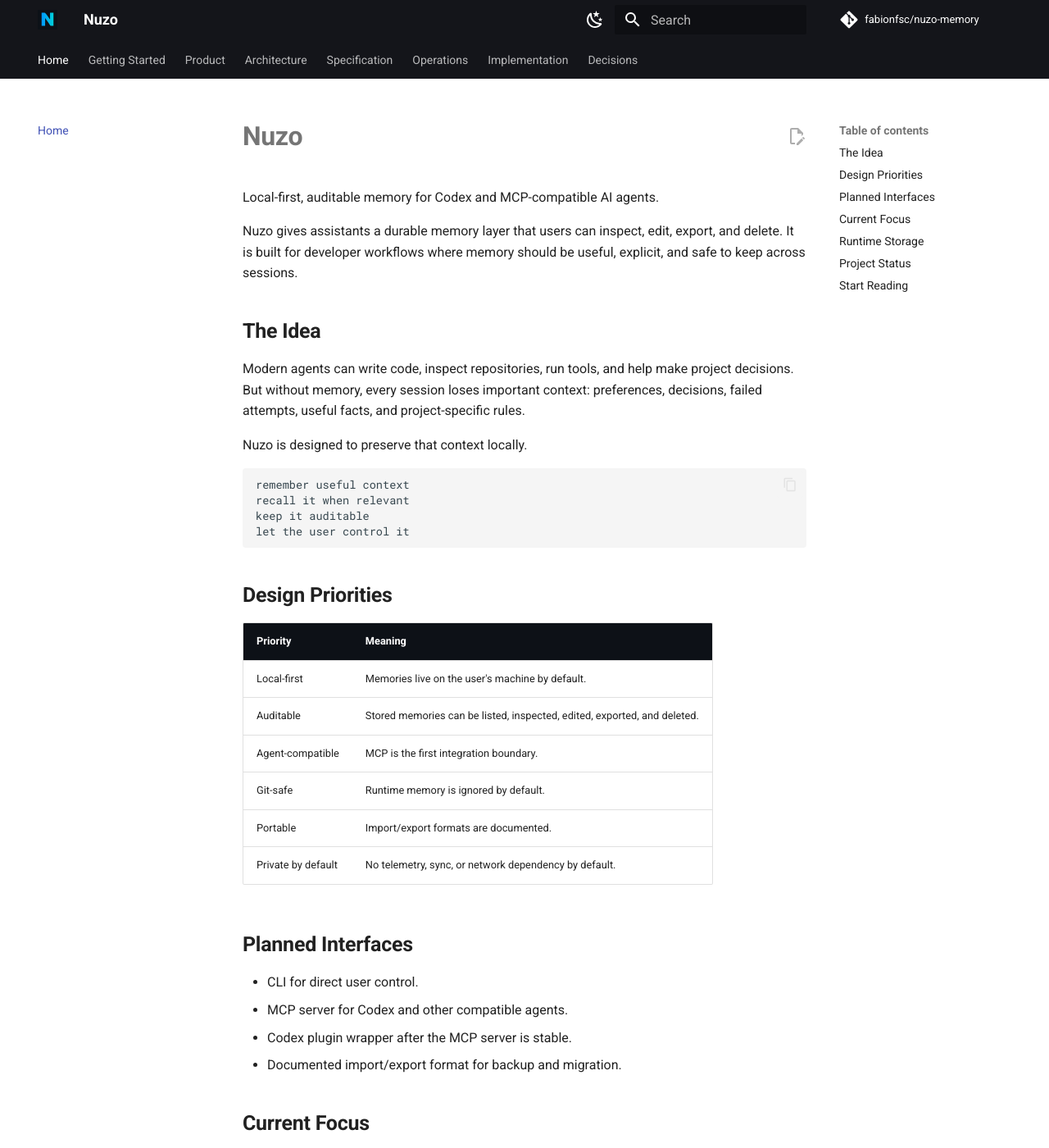
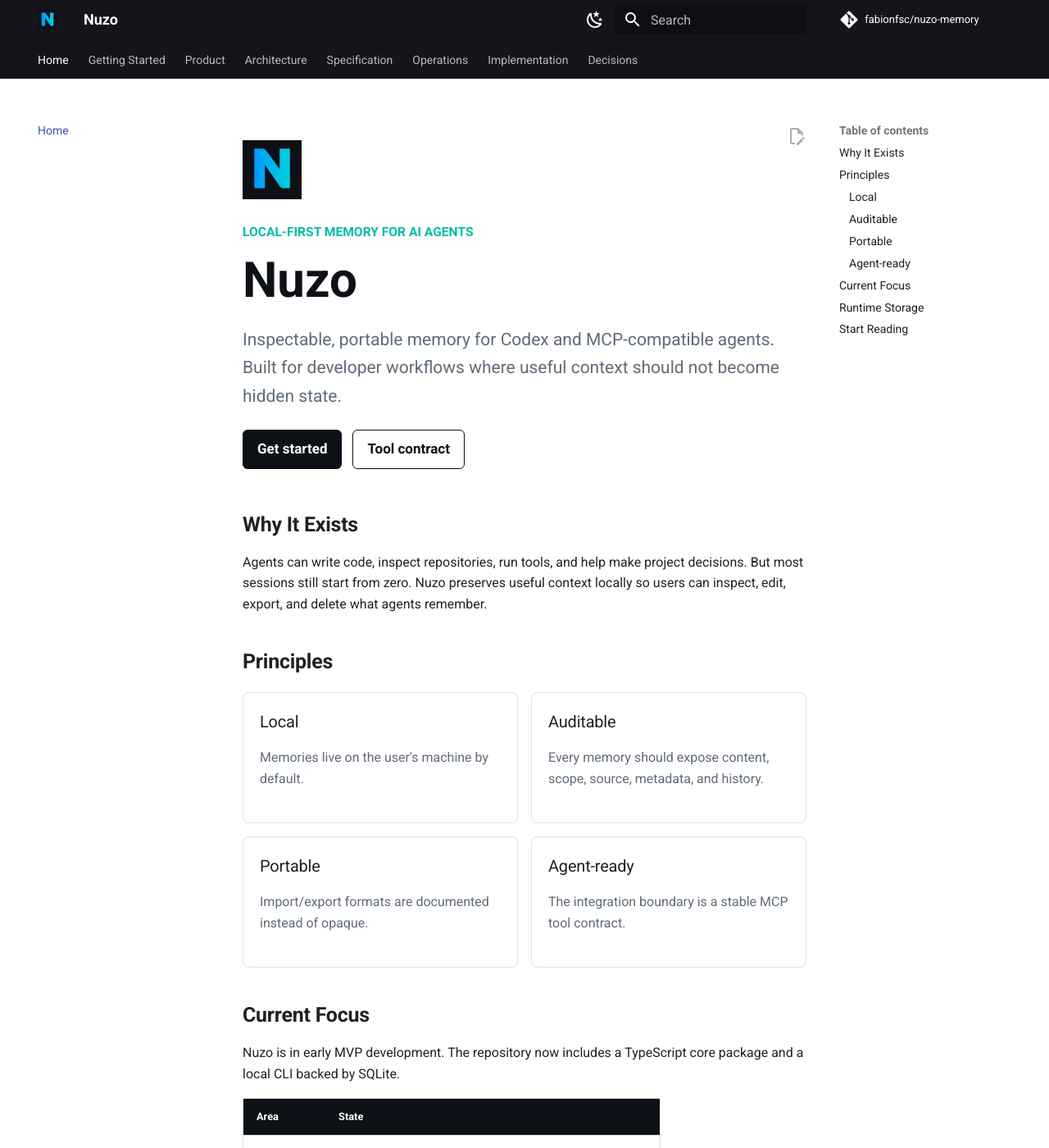
Before and after one commit to fabionfsc/nuzo-memory, an MkDocs documentation site: the page built from docs/index.md, in a window 1280 px wide and 1400 px high. Shown: the whole window at 82% size. Built offline with MkDocs 1.6.1 and Material for MkDocs 9.7.7, drawn with Linux system fonts in a browser that asks for light colours; comment, search, counter and statistics services are not loaded; some of the changed text lies outside the part shown.

Commit message:
Polish Nuzo presentation

````diff
--- a/docs/assets/stylesheets/extra.css
+++ b/docs/assets/stylesheets/extra.css
@@ -1,6 +1,8 @@
 :root {
   --md-primary-fg-color: #0d1117;
   --md-accent-fg-color: #00d1da;
+  --nuzo-border: rgba(13, 17, 23, 0.12);
+  --nuzo-muted: #5f6b7a;
 }
 
 .md-header,
@@ -34,3 +36,131 @@
 .md-typeset details {
   border-radius: 8px;
 }
+
+.nuzo-hero {
+  margin: 1.25rem 0 2.5rem;
+  max-width: 760px;
+}
+
+.nuzo-hero__logo {
+  width: 72px;
+  height: 72px;
+  margin-bottom: 1rem;
+}
+
+.nuzo-eyebrow {
+  margin: 0 0 0.35rem;
+  color: var(--md-accent-fg-color);
+  font-size: 0.78rem;
+  font-weight: 700;
+  letter-spacing: 0;
+  text-transform: uppercase;
+}
+
+.md-typeset .nuzo-hero h1 {
+  margin: 0;
+  color: #0d1117;
+  font-size: 3rem;
+  font-weight: 800;
+  letter-spacing: 0;
+}
+
+.nuzo-lead {
+  max-width: 680px;
+  margin: 0.8rem 0 1.2rem;
+  color: var(--nuzo-muted);
+  font-size: 1.05rem;
+  line-height: 1.65;
+}
+
+.nuzo-actions {
+  display: flex;
+  flex-wrap: wrap;
+  gap: 0.65rem;
+  margin: 0;
+}
+
+.md-typeset .nuzo-button {
+  display: inline-flex;
+  align-items: center;
+  min-height: 2.25rem;
+  padding: 0.45rem 0.85rem;
+  border: 1px solid #0d1117;
+  border-radius: 6px;
+  background: #0d1117;
+  color: #ffffff;
+  font-size: 0.85rem;
+  font-weight: 700;
+}
+
+.md-typeset .nuzo-button:hover {
+  background: #111827;
+  color: #ffffff;
+}
+
+.md-typeset .nuzo-button--secondary {
+  background: transparent;
+  color: #0d1117;
+}
+
+.md-typeset .nuzo-button--secondary:hover {
+  background: rgba(13, 17, 23, 0.05);
+  color: #0d1117;
+}
+
+.nuzo-grid {
+  display: grid;
+  grid-template-columns: repeat(2, minmax(0, 1fr));
+  gap: 0.8rem;
+  margin: 1rem 0 1.8rem;
+}
+
+.nuzo-card {
+  min-height: 8rem;
+  padding: 1rem;
+  border: 1px solid var(--nuzo-border);
+  border-radius: 8px;
+  background: rgba(255, 255, 255, 0.72);
+}
+
+.md-typeset .nuzo-card h3 {
+  margin-top: 0;
+  font-size: 1rem;
+}
+
+.md-typeset .nuzo-card p {
+  margin-bottom: 0;
+  color: var(--nuzo-muted);
+}
+
+[data-md-color-scheme="slate"] {
+  --nuzo-border: rgba(255, 255, 255, 0.14);
+  --nuzo-muted: #aeb8c5;
+}
+
+[data-md-color-scheme="slate"] .md-typeset .nuzo-hero h1,
+[data-md-color-scheme="slate"] .md-typeset .nuzo-button--secondary {
+  color: #ffffff;
+}
+
+[data-md-color-scheme="slate"] .nuzo-card {
+  background: rgba(255, 255, 255, 0.03);
+}
+
+[data-md-color-scheme="slate"] .md-typeset .nuzo-button--secondary {
+  border-color: rgba(255, 255, 255, 0.38);
+}
+
+[data-md-color-scheme="slate"] .md-typeset .nuzo-button--secondary:hover {
+  background: rgba(255, 255, 255, 0.08);
+}
+
+@media screen and (max-width: 640px) {
+  .md-typeset .nuzo-hero h1 {
+    font-size: 2.35rem;
+  }
+
+  .nuzo-grid {
+    grid-template-columns: 1fr;
+  }
+}
--- a/docs/index.md
+++ b/docs/index.md
@@ -1,80 +1,73 @@
-# Nuzo
+<section class="nuzo-hero">
+  <img src="assets/logo.svg" alt="Nuzo" class="nuzo-hero__logo">
+  <p class="nuzo-eyebrow">Local-first memory for AI agents</p>
+  <h1>Nuzo</h1>
+  <p class="nuzo-lead">
+    Inspectable, portable memory for Codex and MCP-compatible agents.
+    Built for developer workflows where useful context should not become hidden state.
+  </p>
+  <p class="nuzo-actions">
+    <a href="getting-started/" class="nuzo-button">Get started</a>
+    <a href="spec/tools/" class="nuzo-button nuzo-button--secondary">Tool contract</a>
+  </p>
+</section>
 
-Local-first, auditable memory for Codex and MCP-compatible AI agents.
+## Why It Exists
 
-Nuzo gives assistants a durable memory layer that users can inspect, edit, export, and delete. It is built for developer workflows where memory should be useful, explicit, and safe to keep across sessions.
+Agents can write code, inspect repositories, run tools, and help make project decisions. But most sessions still start from zero. Nuzo preserves useful context locally so users can inspect, edit, export, and delete what agents remember.
 
-## The Idea
+## Principles
 
-Modern agents can write code, inspect repositories, run tools, and help make project decisions. But without memory, every session loses important context: preferences, decisions, failed attempts, useful facts, and project-specific rules.
+<div class="nuzo-grid" markdown>
 
-Nuzo is designed to preserve that context locally.
+<div class="nuzo-card" markdown>
+### Local
+Memories live on the user's machine by default.
+</div>
 
-```text
-remember useful context
-recall it when relevant
-keep it auditable
-let the user control it
-```
+<div class="nuzo-card" markdown>
+### Auditable
+Every memory should expose content, scope, source, metadata, and history.
+</div>
 
-## Design Priorities
+<div class="nuzo-card" markdown>
+### Portable
+Import/export formats are documented instead of opaque.
+</div>
 
-| Priority | Meaning |
-| --- | --- |
-| Local-first | Memories live on the user's machine by default. |
-| Auditable | Stored memories can be listed, inspected, edited, exported, and deleted. |
-| Agent-compatible | MCP is the first integration boundary. |
-| Git-safe | Runtime memory is ignored by default. |
-| Portable | Import/export formats are documented. |
-| Private by default | No telemetry, sync, or network dependency by default. |
+<div class="nuzo-card" markdown>
+### Agent-ready
+The integration boundary is a stable MCP tool contract.
+</div>
 
-## Planned Interfaces
-
-- CLI for direct user control.
-- MCP server for Codex and other compatible agents.
-- Codex plugin wrapper after the MCP server is stable.
-- Documented import/export format for backup and migration.
+</div>
 
 ## Current Focus
 
-The repository is moving from documentation init into Stage 1 planning.
+Nuzo is in early MVP development. The repository now includes a TypeScript core package and a local CLI backed by SQLite.
 
-| Stage | Focus | Status |
-| --- | --- | --- |
-| 0 | Public docs and project structure | In progress |
-| 1 | Core SQLite memory lifecycle | Next |
-| 2 | CLI control plane | Planned |
-| 3 | MCP server | Planned |
-| 4 | Codex plugin | Planned |
+| Area | State |
+| --- | --- |
+| Core | Memory lifecycle, policy checks, SQLite storage, FTS search, tests. |
+| CLI | `init`, `remember`, `recall`, `list`, `update`, `forget`, `doctor`. |
+| Docs | Product, architecture, specs, operations, and ADRs. |
+| Next | JSON export/import, MCP server, Codex plugin wrapper. |
 
 ## Runtime Storage
 
-User-level memory:
-
 ```text
 ~/.nuzo/memory/memories.sqlite
-```
-
-Project-level memory:
-
-```text
 <project>/.nuzo/memory/memories.sqlite
 ```
 
-These files are runtime state. They are not meant to be committed to the repository.
-
-## Project Status
-
-The project is currently in the design stage. The repository defines product principles, architecture, package boundaries, storage model, tool contracts, privacy rules, and implementation roadmap before code is added.
+Runtime memory is user-owned state. It is ignored by Git by default and should not be committed.
 
 ## Start Reading
 
 - [Getting started](getting-started/index.md)
 - [Product vision](product/vision.md)
-- [Requirements](product/requirements.md)
+- [Positioning](product/positioning.md)
 - [Architecture overview](architecture/overview.md)
-- [Package boundaries](architecture/boundaries.md)
 - [Memory model](spec/memory-model.md)
 - [Tool contract](spec/tools.md)
-- [Stage 1 core plan](implementation/stage-1-core.md)
 - [Roadmap](operations/roadmap.md)
````
Also changed, not shown: README.md (+27 -24 lines).
